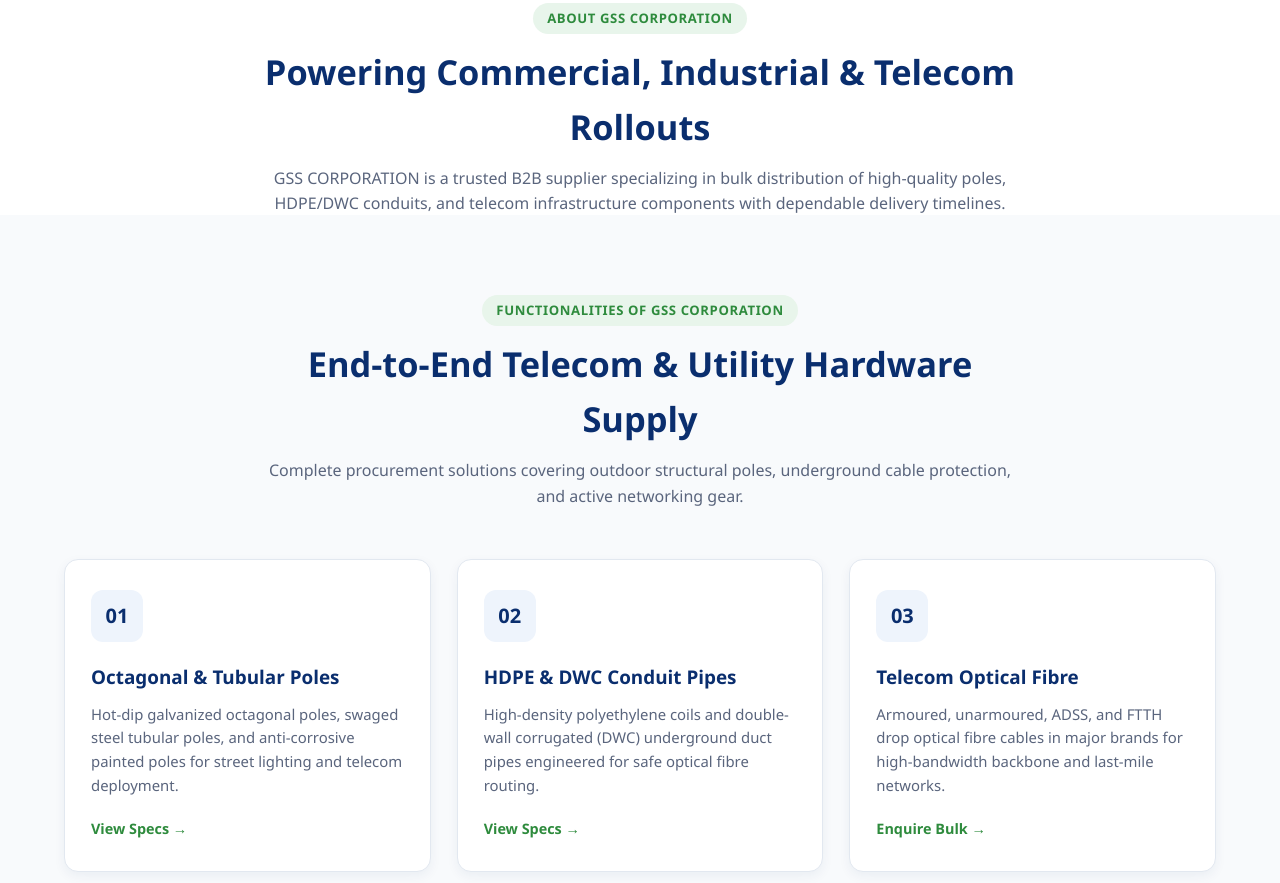
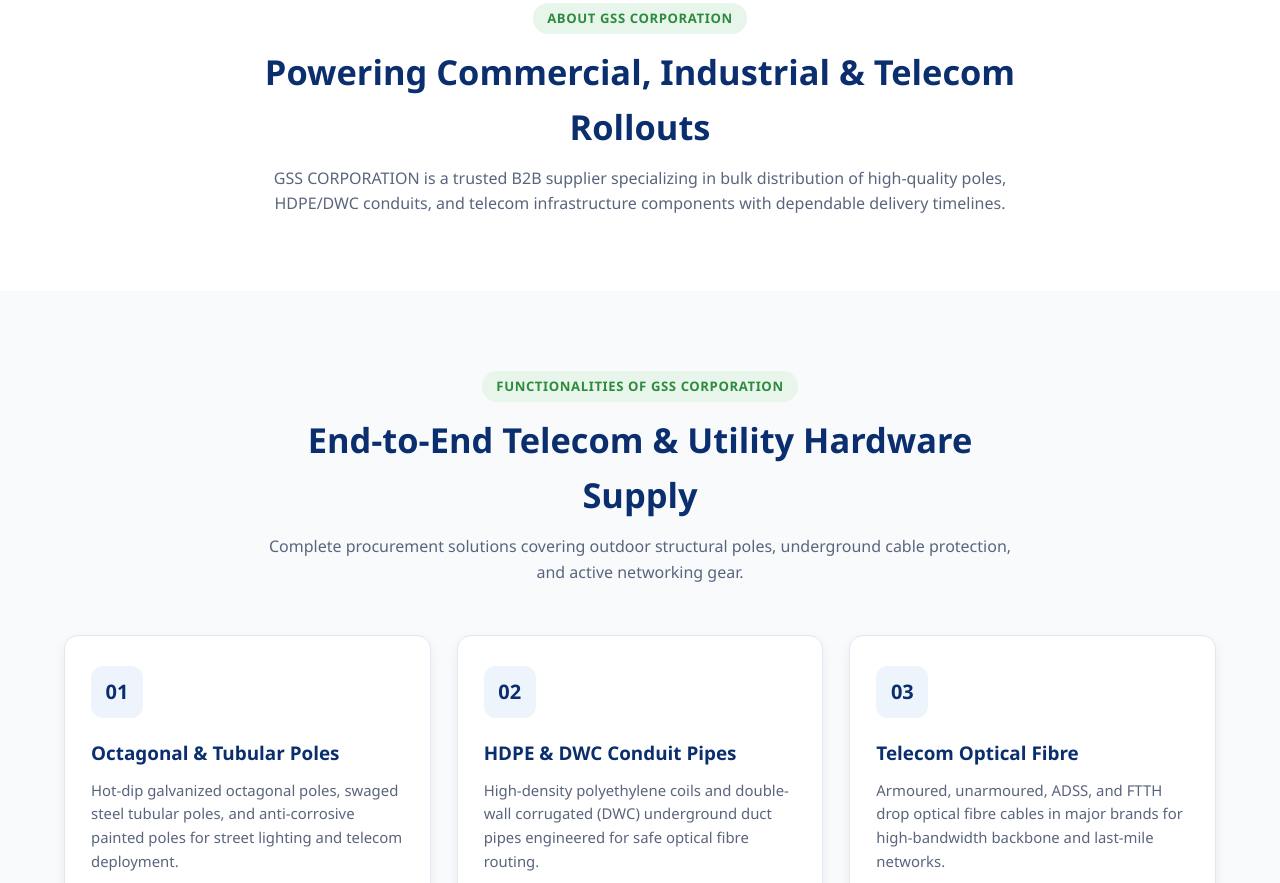
Before and after one commit to prothit/gssrepository, a plain HTML site: page index.html in a window 1280 px wide. Shown: the part 1057-1940 px from the top of the page. Drawn offline with nearby package versions, Linux system fonts and the light colour scheme.

Commit message:
some changes

```diff
--- a/index.html
+++ b/index.html
@@ -416,7 +416,7 @@
    .bg-soft {
       background-color: #f8fafc;
 	  position:relative;
-	  top:-132px;
+	  top:-56px;
     }
 
 
```
Also changed, not shown: change.html (+1 -1 lines).
